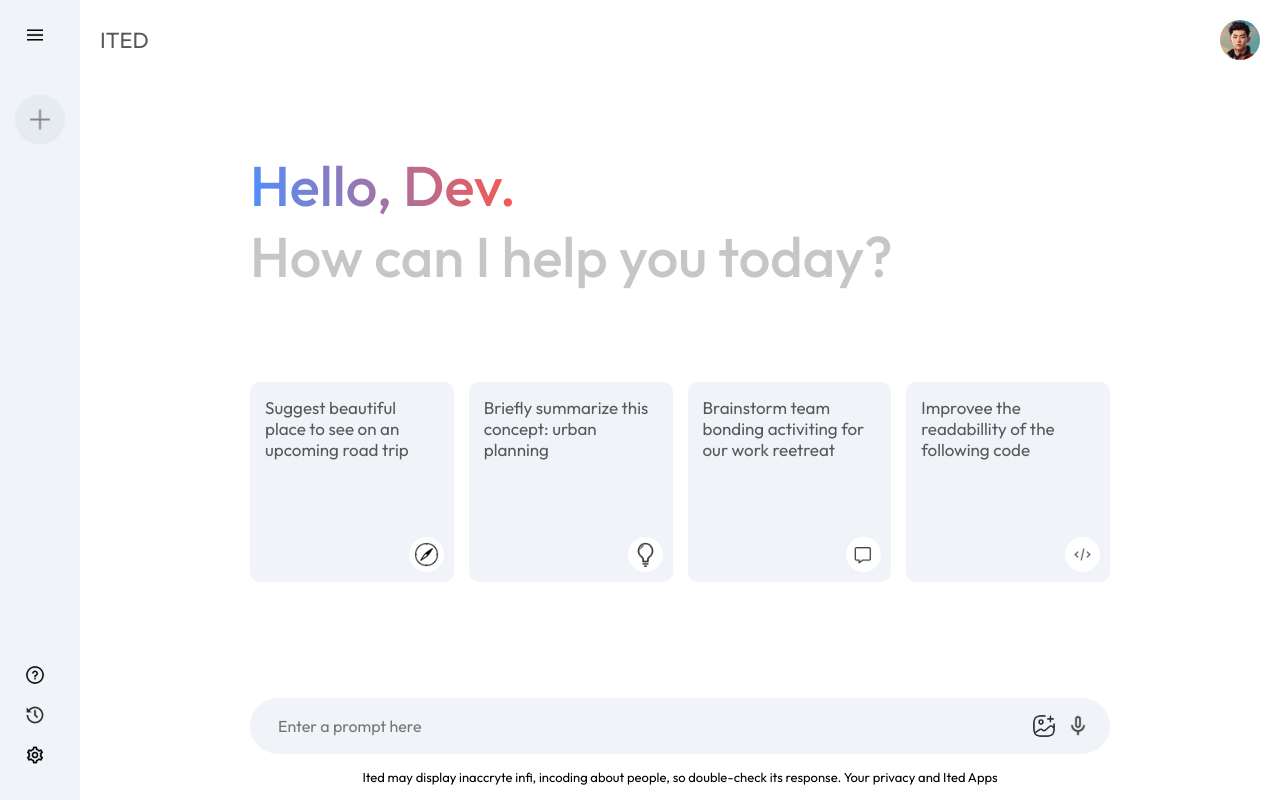
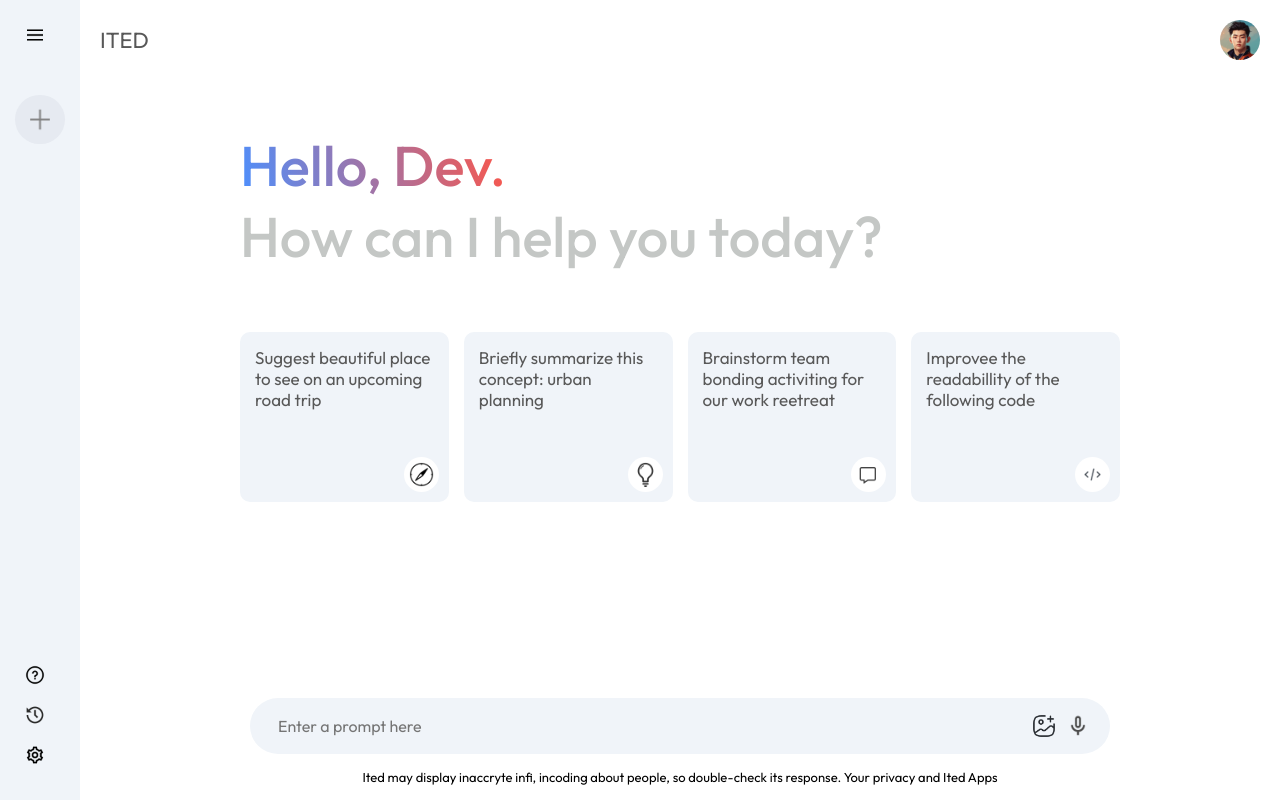
Before and after one commit to mirbasit01/-Build-Google-Gemini-2.0-Using-React-JS-and-Gemini-API, a React (Create React App) app: page / in a window 1280 px wide. Built offline with nearby package versions, Linux system fonts and the light colour scheme.

Commit message:
Initial commit

```diff
--- a/src/components/Main/Main.css
+++ b/src/components/Main/Main.css
@@ -1,7 +1,7 @@
 .main{
     flex: 1;
     min-height: 100vh;
-    padding-bottom: 15vh;
+    /* padding-bottom: 15vh; */
     position: relative;
 
    }
@@ -25,11 +25,12 @@
     margin: auto;
    }
    .main .greet{
-    margin: 50px 0px;
+    margin: 40px 0px;
     font-size: 56px;
     color: #c4c7c5;
     font-weight: 500;
-    padding: 20px;
+    /* padding: 20px; */
+    padding: 10px;
    }
    .main .greet span{
     background: -webkit-linear-gradient(16deg, #4b90ff, #ff5546);
@@ -40,10 +41,12 @@
     display: grid;
     grid-template-columns: repeat(auto-fit, minmax(180px, 1fr));
     gap: 15px;
-    padding: 20px;
+    padding: 10px;
+    /* padding: 20px; */
    }
    .main .card{
-    height: 200px;
+    height: 170px;
+    /* height: 200px; */
     padding: 15px;
     background-color: #f0f4f9;
     border-radius: 10px;
@@ -176,7 +179,8 @@
         width: 150px;
     }
     .card-last{
-        margin-bottom: 20px;
+        margin-bottom: 120px;
+        /* margin-bottom: 20px; */
     }
     .main-bottom img{
         width: 20px;
```
